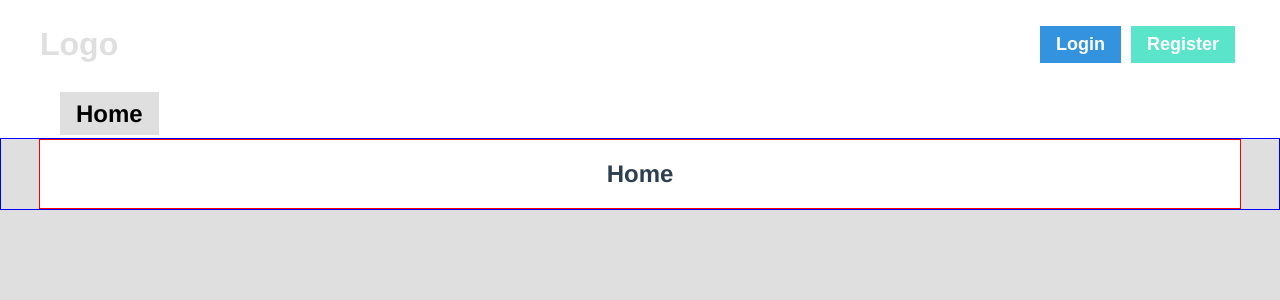
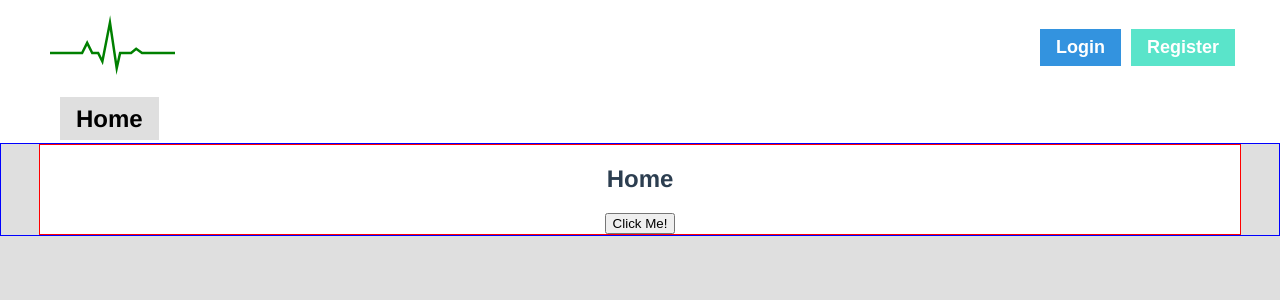
Before and after one commit to farhan200024/cardiomyopathy-vue-app, a Vue app in the folder cardiomyopathy-app/: page / in a window 1280 px wide. Shown: the top 300 px of the page. Built offline with nearby package versions, Linux system fonts and the light colour scheme.

Commit message:
Heart Pulse component added

```diff
--- a/cardiomyopathy-app/src/components/Header.vue
+++ b/cardiomyopathy-app/src/components/Header.vue
@@ -1,7 +1,13 @@
 <template>
 	<header>
 		<div class="wrapper">
-			<h1>Logo</h1>
+			<router-link class="polyline" :to="{ name: 'Home' }">
+				<svg version="1.0" xmlns="http://www.w3.org/2000/svg" xmlns:xlink="http://www.w3.org/1999/xlink" x="0px" y="0px" width="150px" height="73px" viewBox="0 0 150 73" enable-background="new 0 0 150 73" xml:space="preserve">
+					<polyline fill="none" stroke="green" stroke-width="3" stroke-miterlimit="10" points="0,45.486 38.514,45.486 44.595,33.324 50.676,45.486 57.771,45.486 62.838,55.622 71.959,9 80.067,63.729 84.122,45.486 97.297,45.486 103.379,40.419 110.473,45.486 150,45.486"
+					/>
+				</svg>
+			</router-link>
+
 
 			<div>
 				<router-link :to="{ name: 'Login' }"><button class="login" >Login</button></router-link>
@@ -88,4 +94,15 @@ export default {
 		background: #dfdfdf;
 	}
 
+	.polyline {
+		/* border: 1px solid black; */
+		margin: 10px;
+		cursor: pointer;
+	}
+
+	.polyline svg {
+		width: 125px;
+		height: 61px;
+	}
+
 </style>
--- /dev/null
+++ b/cardiomyopathy-app/src/components/HeartPulse.vue
@@ -0,0 +1,88 @@
+<template>
+	<div class="heart-rate">
+		<svg version="1.0" xmlns="http://www.w3.org/2000/svg" xmlns:xlink="http://www.w3.org/1999/xlink" x="0px" y="0px" width="150px" height="73px" viewBox="0 0 150 73" enable-background="new 0 0 150 73" xml:space="preserve">
+			<polyline fill="none" stroke="green" stroke-width="3" stroke-miterlimit="10" points="0,45.486 38.514,45.486 44.595,33.324 50.676,45.486 57.771,45.486 62.838,55.622 71.959,9 80.067,63.729 84.122,45.486 97.297,45.486 103.379,40.419 110.473,45.486 150,45.486"
+			/>
+		</svg>
+		<div class="fade-in"></div>
+		<div class="fade-out"></div>
+	</div>
+	<h3>Loading...</h3>
+</template>
+
+<script>
+export default {
+
+}
+</script>
+
+<style>
+
+
+svg {
+  width: 110%;
+  height: 110%;
+}
+
+.heart-rate {
+max-width: 300px;
+height: 200px;
+position: relative;
+margin:0px auto;
+ overflow: hidden;
+}
+
+.fade-in {
+  position: absolute;
+  width: 100%;
+  height:100%;
+  background-color: white;
+  top: 0;
+  right: 0;
+  animation: heartRateIn 4.5s linear infinite;
+
+ /* Gia na katalavw ti ginetai des auto
+    border:1px solid red;
+    */
+
+}
+
+.fade-out {
+  position: absolute;
+  width: 120%;
+  height: 100%;
+  top: 0;
+  left: -120%;
+  animation: heartRateOut 4.5s linear infinite;
+  background: rgba(255, 255, 255, 1);
+  background: -moz-linear-gradient(left, rgba(255, 255, 255, 1) 0%, rgba(255, 255, 255, 1) 50%, rgba(255, 255, 255, 0) 100%);
+  background: -webkit-linear-gradient(left, rgba(255, 255, 255, 1) 0%, rgba(255, 255, 255, 1) 50%, rgba(255, 255, 255, 0) 100%);
+  background: -o-linear-gradient(left, rgba(255, 255, 255, 1) 0%, rgba(255, 255, 255, 1) 50%, rgba(255, 255, 255, 0) 100%);
+  background: -ms-linear-gradient(left, rgba(255, 255, 255, 1) 0%, rgba(255, 255, 255, 1) 50%, rgba(255, 255, 255, 0) 100%);
+  background: linear-gradient(to right, rgba(255, 255, 255, 1) 0%, rgba(255, 255, 255, 1) 80%, rgba(255, 255, 255, 0) 100%);
+}
+
+@keyframes heartRateIn {
+  0% {
+    width: 100%;
+  }
+  50% {
+    width: 0%;
+  }
+  100% {
+    width: 0;
+  }
+}
+
+@keyframes heartRateOut {
+  0% {
+    left: -120%;
+  }
+  30% {
+    left: -120%;
+  }
+  100% {
+    left: 0;
+  }
+}
+</style>
--- a/cardiomyopathy-app/src/views/Home.vue
+++ b/cardiomyopathy-app/src/views/Home.vue
@@ -1,10 +1,24 @@
 <template>
 	<h1>Home</h1>
+	<HeartPulse v-if="loading" />
+	<button @click="handleClick">Click Me!</button>
 </template>
 
 <script>
+import { ref } from 'vue'
+import HeartPulse from '../components/HeartPulse'
+
 export default {
+	components: { HeartPulse },
+	setup() {
+		const loading = ref(false)
 
+		const handleClick = () => {
+			loading.value = !loading.value;
+		}
+
+		return { loading, handleClick }
+	}
 }
 </script>
 
```
